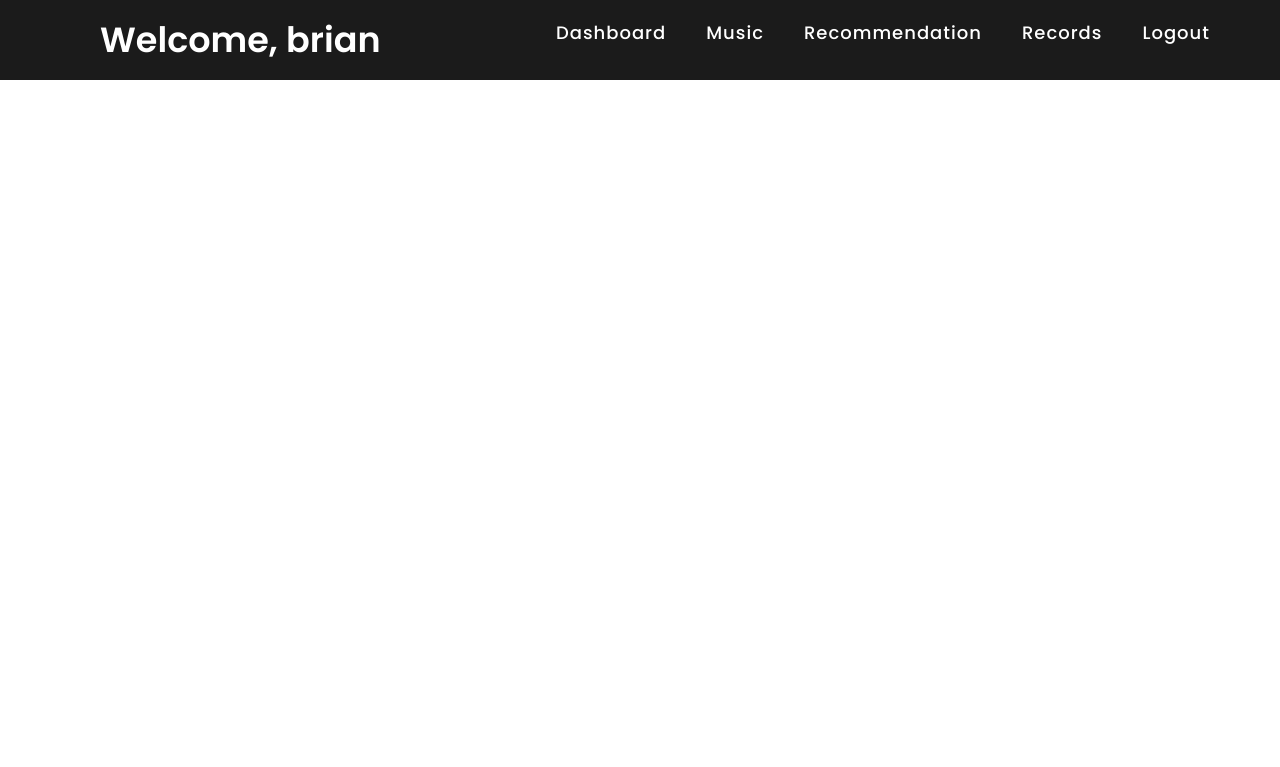
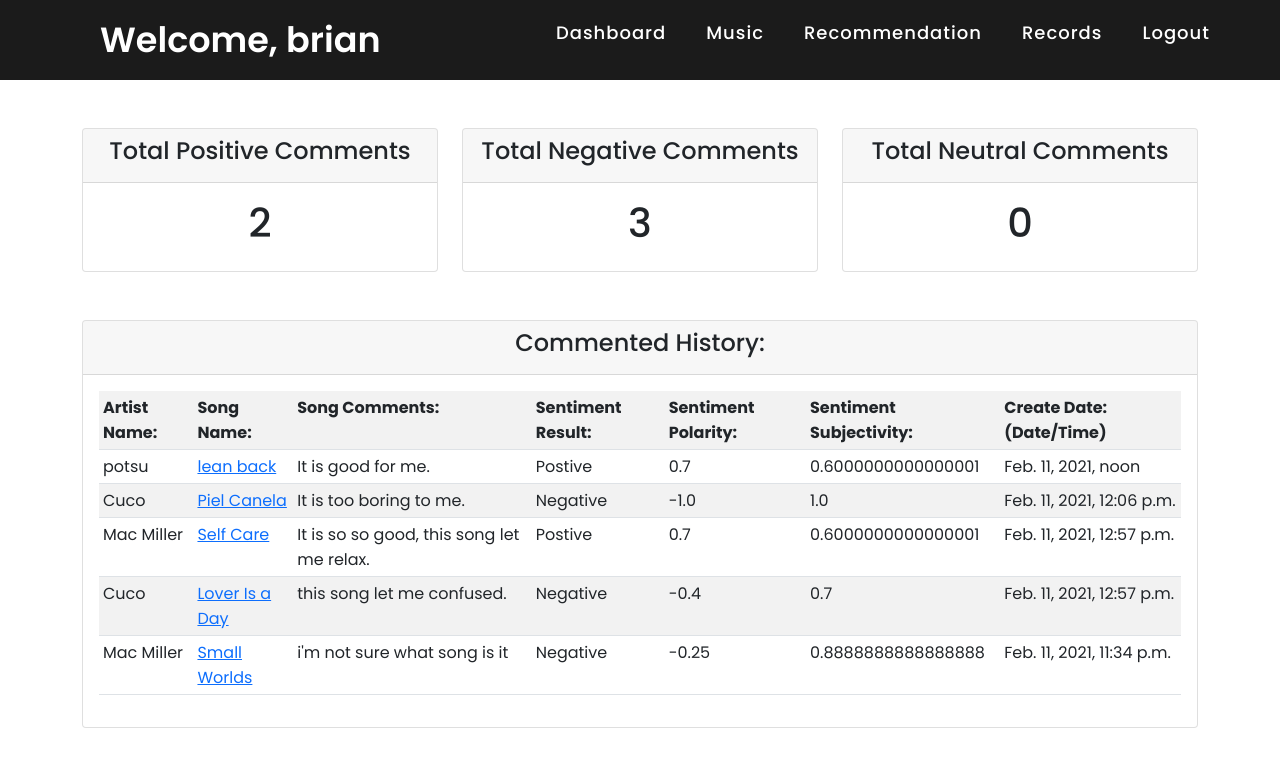
Before and after one commit to 19201400/FYP, a Django app: page /records/ in a window 1280 px wide. Shown: the top 767 px of the page. Run offline with Django 3.2, Linux system fonts and the light colour scheme; a user stored in the database is signed in; data comes from the database, SQL or seed files in the repository; both versions use the stored data as it was after the commit; some libraries are stand-ins or nearby versions.

Commit message:
Records Page Phase 1

```diff
--- a/accounts/templates/accounts/records.html
+++ b/accounts/templates/accounts/records.html
@@ -1,19 +1,80 @@
 {% extends 'accounts/main.html' %}
 
    {% block content %}
-
+					<br>
+					<br>
    <div class="row">
 		<div class="col-md-12">
 			<div class="row">
-				<div class="col-md-6">
+				<div class="col-md-4">
+					<div class="card text-center">
+					  	<div class="card-header">
+					  		<h4 class="card-title">Total Positive Comments</h4>
+					  	</div>
+					  	<div class="card-body">
+					    	<h1 class="card-title">{{positive_count}}</h1>
+					  	</div>
+					</div>
 				</div>
-				<div class="col-md-6">
+				<div class="col-md-4">
+					<div class="card text-center">
+					  	<div class="card-header">
+					  		<h4 class="card-title">Total Negative Comments</h4>
+					  	</div>
+					  	<div class="card-body">
+					    	<h1 class="card-title">{{negative_count}}</h1>
+					  	</div>
+					</div>
+				</div>
+				<div class="col-md-4">
+					<div class="card text-center">
+					  	<div class="card-header">
+					  		<h4 class="card-title">Total Neutral Comments</h4>
+					  	</div>
+					  	<div class="card-body">
+					    	<h1 class="card-title">{{neutral_count}}</h1>
+					  	</div>
+					</div>
 				</div>
 			</div>
+					<br>
+					<br>
 			<div class="row">
-				<div class="col-md-6">
-				</div>
-				<div class="col-md-6">
+				<div class="col-md-12">
+					<div class="card text-center">
+					  	<div class="card-header">
+					  		<h4 class="card-title">Commented History: </h4>
+					  	</div>
+					  	<div class="card-body">
+							 <table class="table table-sm table-striped table-hover">
+								<tr>
+									<th>Artist Name: </th>
+									<th>Song Name: </th>
+									<th>Song Comments: </th>
+									<th>Sentiment Result: </th>
+									<th>Sentiment Polarity: </th>
+									<th>Sentiment Subjectivity: </th>
+									<th>Create Date: (Date/Time) </th>
+
+
+								</tr>
+								{% for x in specific_comments %}
+
+								<tr>
+									<td>{{x.song.artist_name}}</td>
+									<td><a href ="{% url 'music_profile' x.song.id %}">{{x.song.Song_name}}</a></td>
+									<td>{{x.song_comments}}</td>
+									<td>{{x.sentiment_result}}</td>
+									<td>{{x.sentiment_polarity}}</td>
+									<td>{{x.sentiment_subjectivity}}</td>
+									<td>{{x.date_created}}</td>
+
+								</tr>
+								{% endfor %}
+
+							</table>
+					  	</div>
+					</div>
 				</div>
 			</div>
 		</div>
--- a/accounts/views.py
+++ b/accounts/views.py
@@ -194,7 +194,15 @@ def RecommendationPage(request):
 
 @login_required(login_url='login')
 def recordsPage(request):
-	return render(request, 'accounts/records.html')
+
+	positive_count = Sentiment_Records.objects.filter(Q(sentiment_result__exact="Postive") & Q(usr__exact=request.user)).count()
+	negative_count = Sentiment_Records.objects.filter(Q(sentiment_result__exact="Negative") & Q(usr__exact=request.user)).count()
+	neutral_count = Sentiment_Records.objects.filter(Q(sentiment_result__exact="Neutral") & Q(usr__exact=request.user)).count()
+
+	specific_comments = Sentiment_Records.objects.filter(usr__exact=request.user)
+
+	context = {'positive_count':positive_count, 'negative_count':negative_count, 'neutral_count':neutral_count , 'specific_comments':specific_comments}
+	return render(request, 'accounts/records.html', context)
 
 @login_required(login_url='login')
 def notificationPage(request):
```
Also changed, not shown: db.sqlite3.
